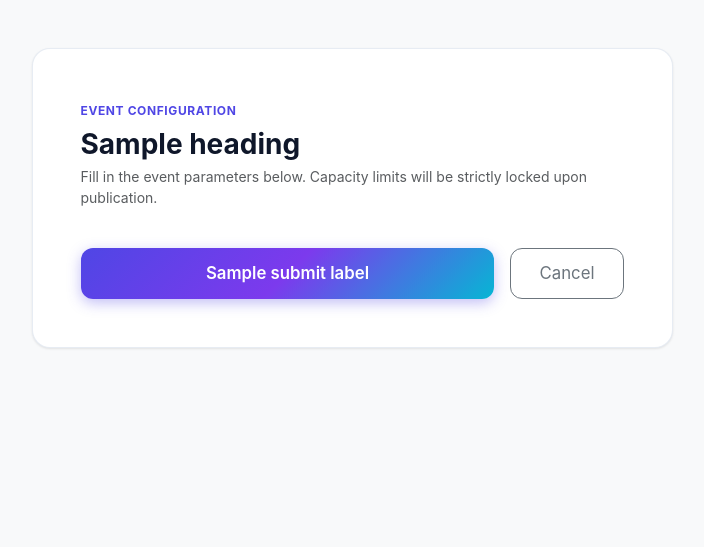
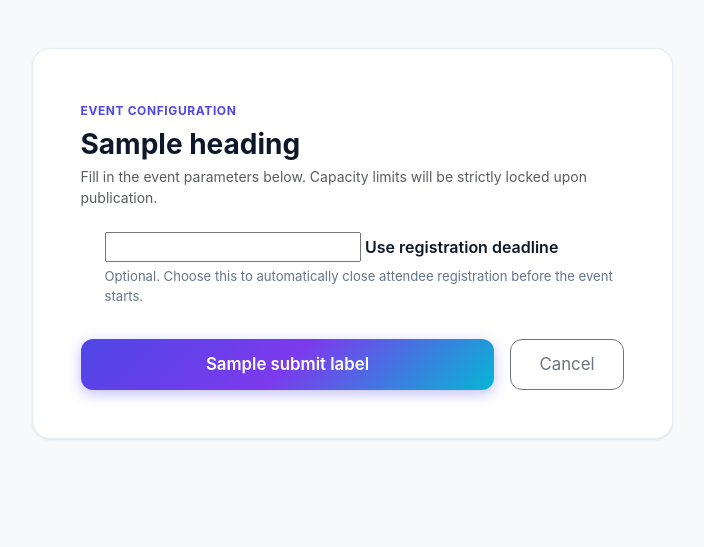
Before and after one commit to Asmit-123/event-booking-platform, a Django app: template templates/events/event_form.html in a window 1280 px wide. Shown: the part 74-621 px from the top of the page, without its empty margins (288-992 px from the left). Run offline with Django 5.2, Linux system fonts and the light colour scheme; the template is opened without the code that fills it: most values are stand-ins (such as "Sample title", 1, 10 or a date in 2020); form fields are guessed from the names that the template uses; some libraries are stand-ins or nearby versions.

Commit message:
Add optional registration deadline checkbox to organizer form

```diff
--- a/templates/events/event_form.html
+++ b/templates/events/event_form.html
@@ -15,7 +15,29 @@
 
         <form method="post" novalidate data-prevent-double-submit>
           {% csrf_token %}
+          {% if form.use_registration_deadline.errors %}
+            <div class="text-danger small mb-2">{{ form.use_registration_deadline.errors }}</div>
+          {% endif %}
+          <div class="form-check mb-3">
+            {{ form.use_registration_deadline }}
+            <label class="form-check-label fw-semibold" for="{{ form.use_registration_deadline.id_for_label }}">{{ form.use_registration_deadline.label }}</label>
+            <div class="form-text">Optional. Choose this to automatically close attendee registration before the event starts.</div>
+          </div>
           {% include "includes/form_body.html" %}
+          <script>
+            document.addEventListener("DOMContentLoaded", function () {
+              const toggle = document.getElementById("{{ form.use_registration_deadline.id_for_label }}");
+              const deadline = document.getElementById("{{ form.registration_deadline.id_for_label }}");
+              if (!toggle || !deadline) return;
+              const syncDeadline = () => {
+                deadline.disabled = !toggle.checked;
+                deadline.required = toggle.checked;
+                if (!toggle.checked) deadline.value = "";
+              };
+              toggle.addEventListener("change", syncDeadline);
+              syncDeadline();
+            });
+          </script>
 
           <div class="d-flex gap-3 pt-3">
             <button type="submit" class="btn btn-primary btn-lg flex-grow-1" data-loading-text="Saving...">{{ submit_label }}</button>
```
